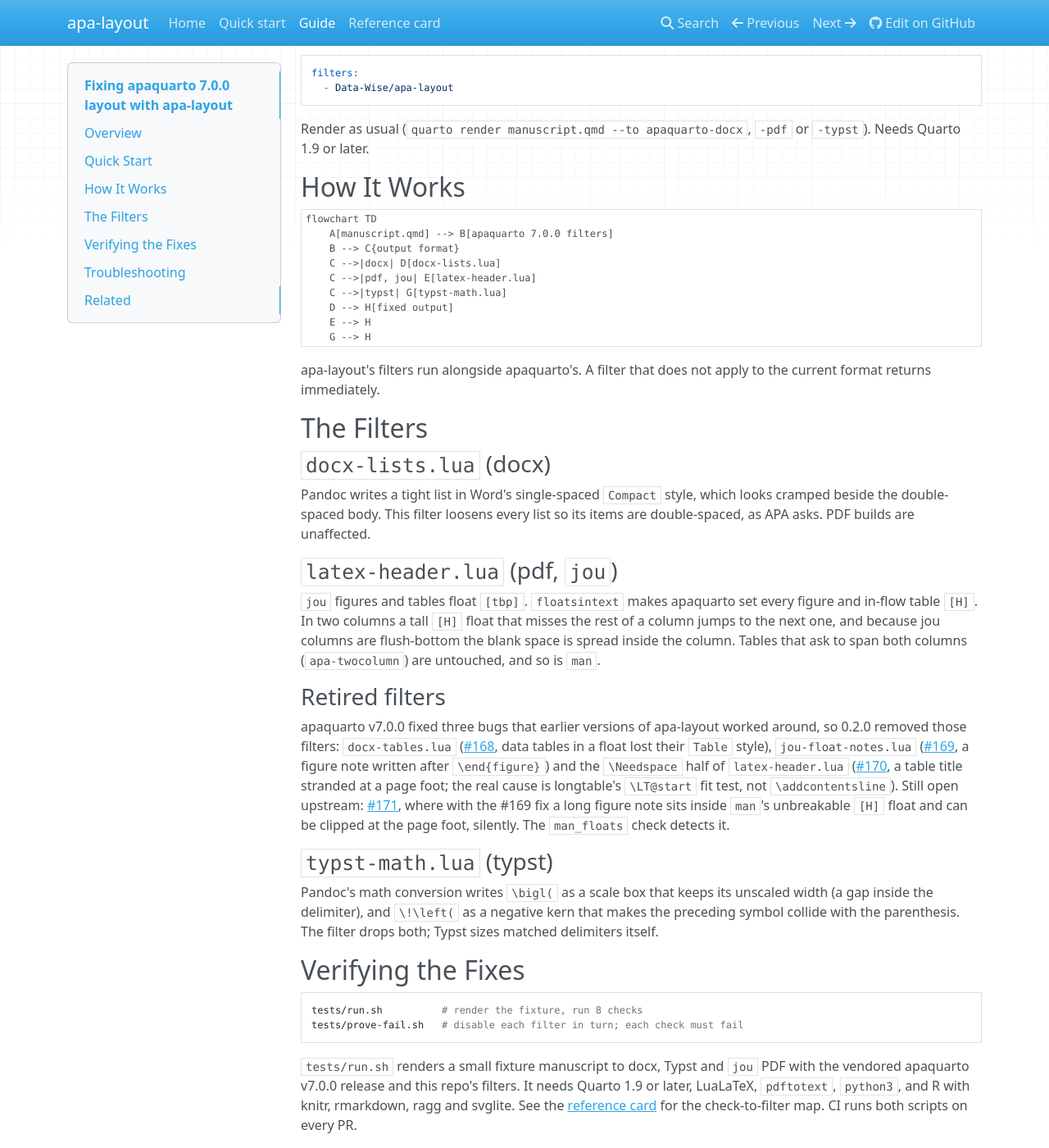
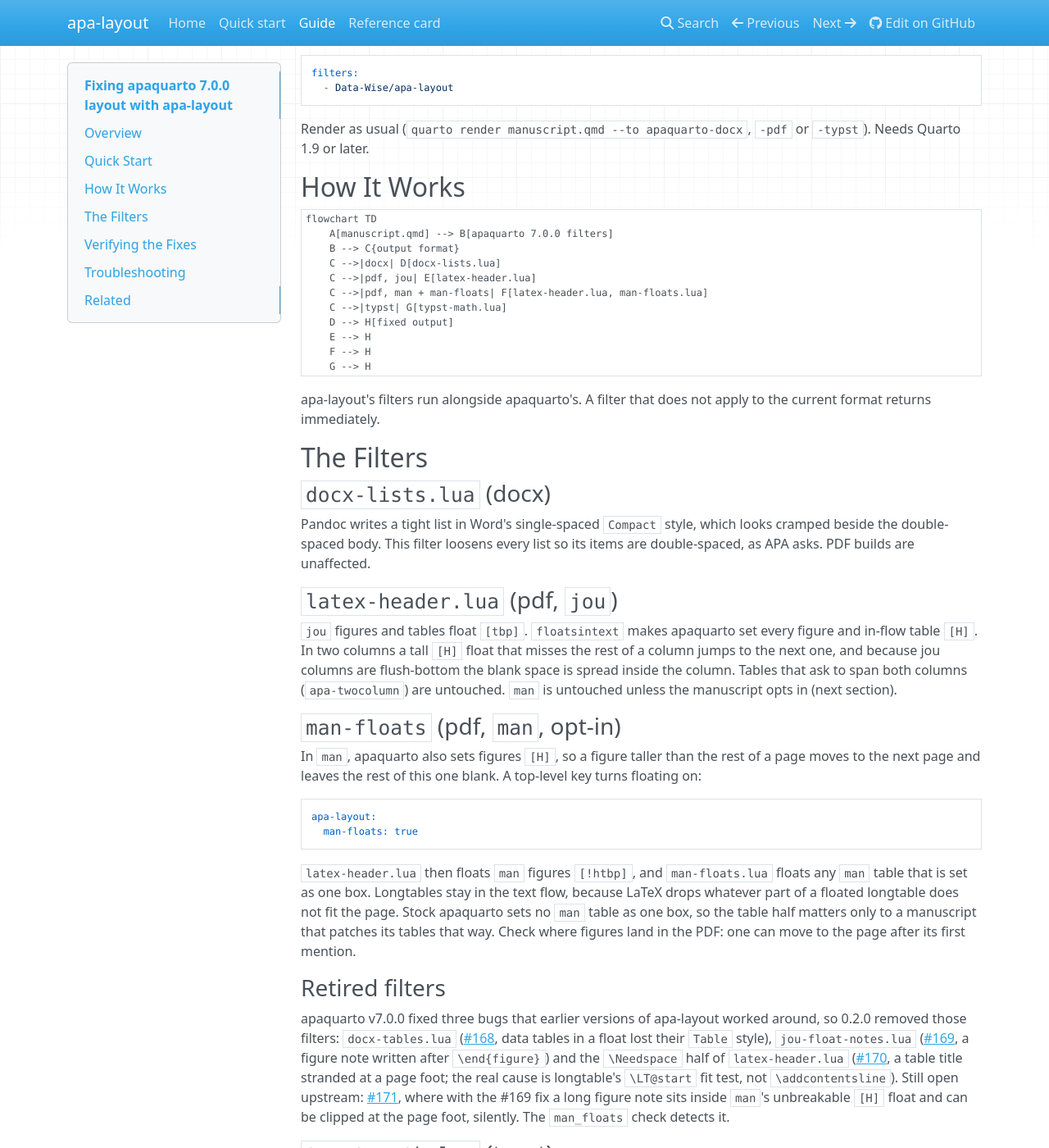
Before and after one commit to Data-Wise/apa-layout, an MkDocs documentation site: the page built from docs/guide/apa-layout.md, in a window 1280 px wide and 1400 px high, scrolled down 616 px. Shown: the whole window at 82% size. Built offline with MkDocs 1.6.1, drawn with Linux system fonts in a browser that asks for light colours; nearby versions of some CDN libraries; some of the changed text lies outside the part shown.

Commit message:
docs: document man-floats in guide and refcard; update check counts
Co-Authored-By: Claude Opus 5.5 <noreply@anthropic.com>

````diff
--- a/docs/guide/apa-layout.md
+++ b/docs/guide/apa-layout.md
@@ -44,9 +44,11 @@ flowchart TD
     B --> C{output format}
     C -->|docx| D[docx-lists.lua]
     C -->|pdf, jou| E[latex-header.lua]
+    C -->|pdf, man + man-floats| F[latex-header.lua, man-floats.lua]
     C -->|typst| G[typst-math.lua]
     D --> H[fixed output]
     E --> H
+    F --> H
     G --> H
 ```
 
@@ -67,7 +69,26 @@ items are double-spaced, as APA asks. PDF builds are unaffected.
 every figure and in-flow table `[H]`. In two columns a tall `[H]` float that
 misses the rest of a column jumps to the next one, and because jou columns are
 flush-bottom the blank space is spread inside the column. Tables that ask to
-span both columns (`apa-twocolumn`) are untouched, and so is `man`.
+span both columns (`apa-twocolumn`) are untouched. `man` is untouched unless the
+manuscript opts in (next section).
+
+### `man-floats` (pdf, `man`, opt-in)
+
+In `man`, apaquarto also sets figures `[H]`, so a figure taller than the rest of
+a page moves to the next page and leaves the rest of this one blank. A top-level
+key turns floating on:
+
+```yaml
+apa-layout:
+  man-floats: true
+```
+
+`latex-header.lua` then floats `man` figures `[!htbp]`, and `man-floats.lua`
+floats any `man` table that is set as one box. Longtables stay in the text
+flow, because LaTeX drops whatever part of a floated longtable does not fit the
+page. Stock apaquarto sets no `man` table as one box, so the table half matters
+only to a manuscript that patches its tables that way. Check where figures land
+in the PDF: one can move to the page after its first mention.
 
 ### Retired filters
 
@@ -94,7 +115,7 @@ both; Typst sizes matched delimiters itself.
 ## Verifying the Fixes
 
 ```bash
-tests/run.sh          # render the fixture, run 8 checks
+tests/run.sh          # render the fixture, run 10 checks
 tests/prove-fail.sh   # disable each filter in turn; each check must fail
 ```
 
````
Also changed, not shown: CLAUDE.md (+1 -1 lines), docs/reference/REFCARD-APA-LAYOUT.md (+6 -2 lines), 1 other file.
